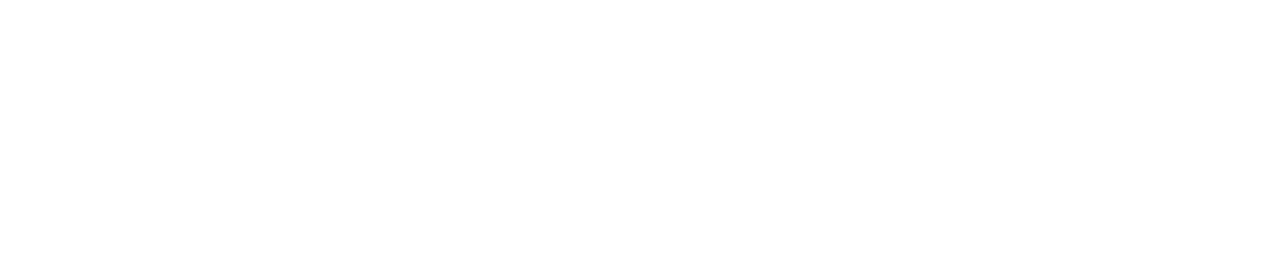
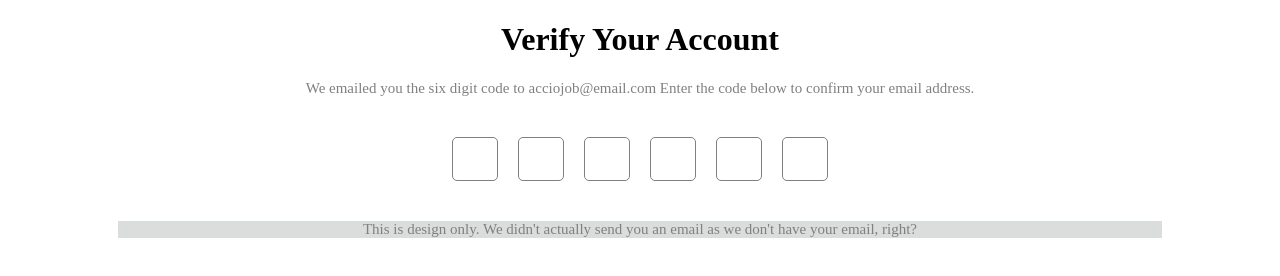
Before and after one commit to acciojob/OTP-kajal-1999-cloud, a website: page main.html in a window 1280 px wide. Drawn offline with Linux system fonts and the light colour scheme.

Commit message:
created a submission

```diff
--- a/main.html
+++ b/main.html
@@ -8,7 +8,19 @@
 
 <body>
 	<!-- the entire body must be written by student -->
-    <script type="text/javascript" src="./script.js">
+	<h1 id="verification_heading">Verify Your Account</h1>
+	<p id="verification_subtext">We emailed you the six digit code to acciojob@email.com Enter the code below to confirm your email address.</p>
+    <div class="code-container">
+		<input class="code">
+		<input class="code">
+		<input class="code">
+		<input class="code">
+		<input class="code">
+		<input class="code">
+	</div>
+	<p id="last-text">This is design only. We didn't actually send you an email as we don't have your email, right?</p>
+
+	<script type="text/javascript" src="./script.js">
 </script>
 
 </body>
--- a/script.js
+++ b/script.js
@@ -1 +1,32 @@
 //your JS code here. If required.
+let input = document.getElementsById('code');
+
+	for(let i=0; i< input.length; i++){
+		input[i].addEventListener('keyup', (event) =>{
+	  //
+			// it will target the current html input at ith
+			let currentElement = event.target ;
+          if(event.key === "Backspace"){
+			  // we will target the previous element
+			  let prevElement = currentElement.previousElementSibling;
+			  //precaution for first input -- we will ensure the current input is not first as there will no prevElement
+				 if(prevElement){
+					 prevElement.focus();
+				 }
+		  }
+			// check the input is digit or not
+			let code = event.key.charCodeAt(0);
+			if(48 <= code && code<=57) {
+				// if input is num we will target next element
+			let nextElement  = currentElement.nextElementSibling;
+				if(nextElement) {
+					nextElement.focus();
+				}
+				else{
+					console.log(event.target.value);
+					event.target.value = "";
+				}
+			}
+
+		}
+})
--- a/styles.css
+++ b/styles.css
@@ -1 +1,38 @@
 /*  your css code here. If applicable */
+h1{
+	text-align: center;
+}
+#verification_subtext{
+	font-size:15px;
+	text-align:center;
+	color:grey;
+}
+.code-container{
+	display: flex;
+	justify-content: center;
+	gap: 40px 20px;
+	margin-top: 40px;
+
+}
+.code{
+	width: 40px;
+	height: 40px;
+	align-items: center;
+	border: 0.01px solid grey; ;
+    border-radius: 5px;
+	text-align: center;
+}
+
+.code:focus{
+	outline: none;
+
+}
+
+#last-text{
+	font-size: 15px;
+	background-color: #D9DDDc;
+	color: grey;
+	text-align: center;
+
+	margin: 40px 110px;
+}
```
